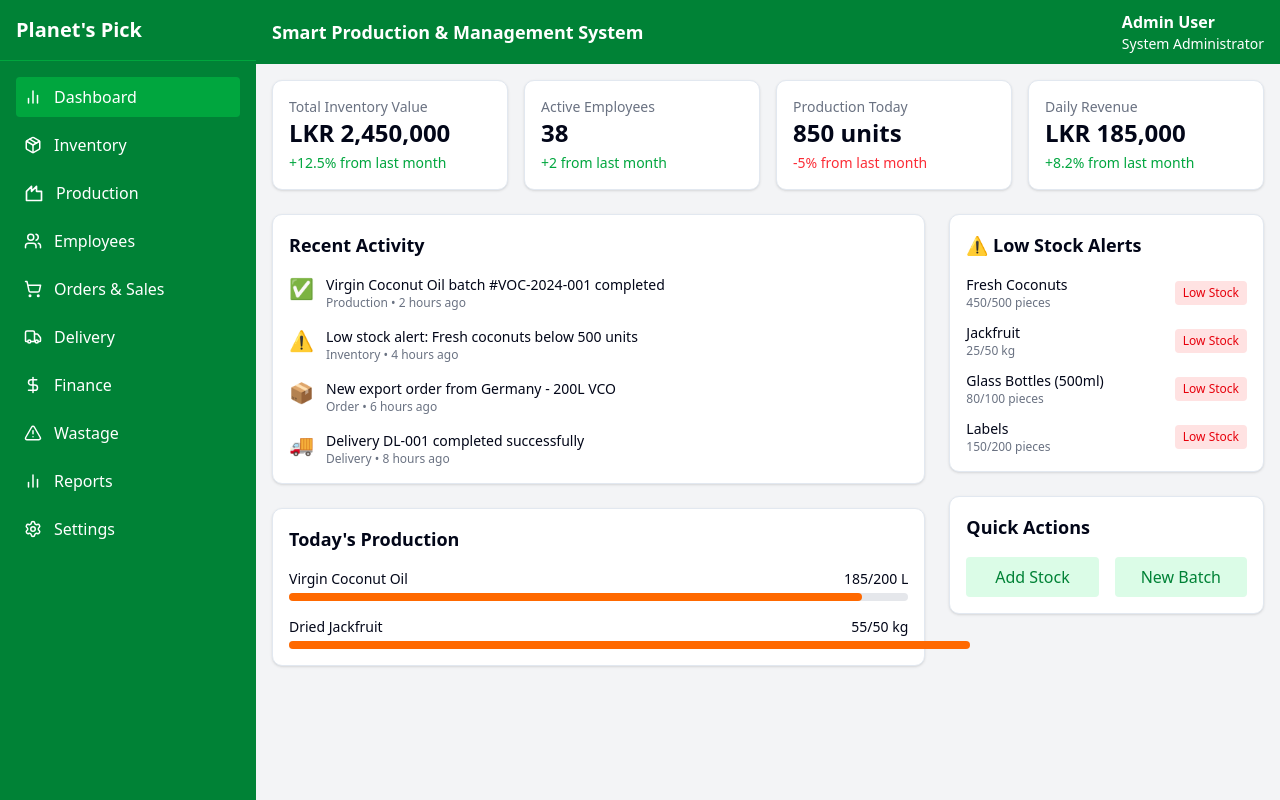
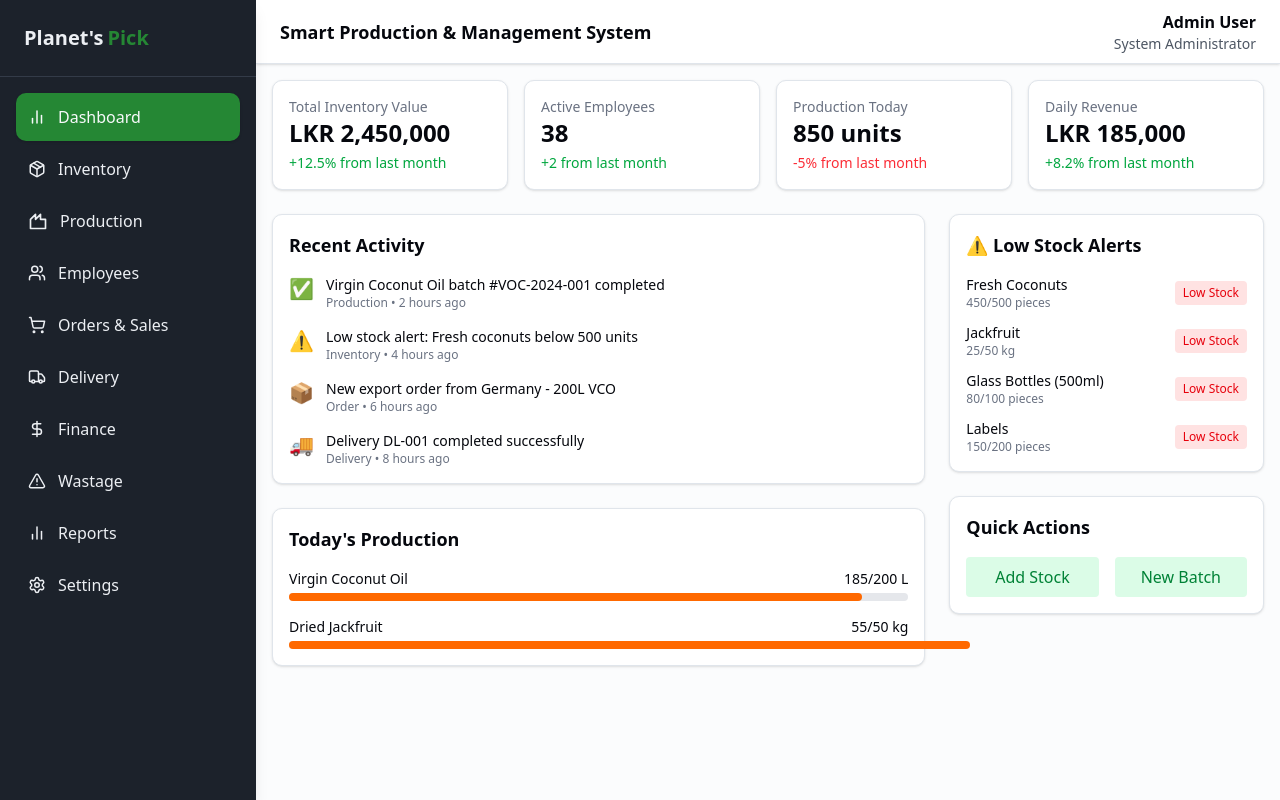
Before and after one commit to nadunwee/planets-pick-ERP, a React (Vite) app: page / in a window 1280 px wide. Built offline with nearby package versions, Linux system fonts and the light colour scheme.

Commit message:
Implement 60-30-10 color rule for improved navbar design
Co-authored-by: nadunwee <84174559+nadunwee@users.noreply.github.com>

```diff
--- a/src/App.tsx
+++ b/src/App.tsx
@@ -39,9 +39,9 @@ export default function App() {
   };
 
   return (
-    <div className="min-h-screen bg-gray-100 lg:flex">
+    <div className="min-h-screen bg-background lg:flex">
       <Sidebar currentPage={currentPage} onPageChange={setCurrentPage} />
-      <div className="flex-1">
+      <div className="flex-1 bg-background">
         {renderPage()}
       </div>
     </div>
--- a/src/components/Sidebar.tsx
+++ b/src/components/Sidebar.tsx
@@ -64,37 +64,46 @@ export function Sidebar({ currentPage, onPageChange }: SidebarProps) {
   return (
     <>
       {/* Mobile Toggle */}
-      <div className="lg:hidden p-4 flex justify-between items-center border-b w-100">
-        <h1 className="font-bold text-lg">Planet's Pick</h1>
-        <button onClick={() => setIsOpen(!isOpen)}>
-          {isOpen ? <X /> : <Menu />}
+      <div className="lg:hidden p-4 flex justify-between items-center border-b bg-card border-border">
+        <h1 className="font-bold text-lg text-foreground">Planet's Pick</h1>
+        <button
+          onClick={() => setIsOpen(!isOpen)}
+          className="text-foreground hover:text-accent transition-colors"
+        >
+          {isOpen ? <X size={20} /> : <Menu size={20} />}
         </button>
       </div>
 
       {/* Sidebar */}
       <aside
         className={cn(
-          "bg-green-700 text-white w-64 h-screen fixed lg:static top-0 left-0 transform transition-transform duration-300 z-50",
+          "bg-sidebar text-sidebar-foreground w-64 h-screen fixed lg:static top-0 left-0 transform transition-transform duration-300 z-50 shadow-lg",
           isOpen ? "translate-x-0" : "-translate-x-full lg:translate-x-0"
         )}
       >
-        <div className="p-4 font-bold text-xl border-b border-green-600">
-          Planet's Pick
+        <div className="p-6 font-bold text-xl border-b border-sidebar-border">
+          <span className="text-sidebar-foreground">Planet's</span>
+          <span className="text-accent ml-1">Pick</span>
         </div>
-        <nav className="p-4 space-y-2">
+        <nav className="p-4 space-y-1">
           {menuItems.map(({ name, icon: Icon }) => (
             <button
               key={name}
               onClick={() => handlePageChange(name)}
               className={cn(
-                "flex items-center gap-3 p-2 rounded transition w-full text-left",
+                "flex items-center gap-3 p-3 rounded-lg transition-all duration-200 w-full text-left group",
                 currentPage === name
-                  ? "bg-green-600 text-white"
-                  : "hover:bg-green-600"
+                  ? "bg-sidebar-primary text-sidebar-primary-foreground shadow-sm"
+                  : "text-sidebar-foreground hover:bg-sidebar-accent hover:text-sidebar-accent-foreground"
               )}
             >
-              <Icon size={18} />
-              {name}
+              <Icon size={18} className={cn(
+                "transition-colors duration-200",
+                currentPage === name
+                  ? "text-sidebar-primary-foreground"
+                  : "text-sidebar-foreground group-hover:text-accent"
+              )} />
+              <span className="font-medium">{name}</span>
             </button>
           ))}
         </nav>
--- a/src/index.css
+++ b/src/index.css
@@ -43,37 +43,46 @@
 
 :root {
   --radius: 0.625rem;
-  --background: oklch(1 0 0);
-  --foreground: oklch(0.129 0.042 264.695);
+
+  /* 60% - Dominant colors (neutral backgrounds) */
+  --background: oklch(0.99 0.002 247.858);
+  --foreground: oklch(0.13 0.015 258.338);
   --card: oklch(1 0 0);
-  --card-foreground: oklch(0.129 0.042 264.695);
+  --card-foreground: oklch(0.13 0.015 258.338);
   --popover: oklch(1 0 0);
-  --popover-foreground: oklch(0.129 0.042 264.695);
-  --primary: oklch(0.208 0.042 265.755);
-  --primary-foreground: oklch(0.984 0.003 247.858);
-  --secondary: oklch(0.968 0.007 247.896);
-  --secondary-foreground: oklch(0.208 0.042 265.755);
-  --muted: oklch(0.968 0.007 247.896);
-  --muted-foreground: oklch(0.554 0.046 257.417);
-  --accent: oklch(0.968 0.007 247.896);
-  --accent-foreground: oklch(0.208 0.042 265.755);
+  --popover-foreground: oklch(0.13 0.015 258.338);
+
+  /* 30% - Secondary colors (main UI elements) */
+  --primary: oklch(0.25 0.02 258.338);
+  --primary-foreground: oklch(0.98 0.003 247.858);
+  --secondary: oklch(0.96 0.006 258.338);
+  --secondary-foreground: oklch(0.25 0.02 258.338);
+  --muted: oklch(0.95 0.008 258.338);
+  --muted-foreground: oklch(0.45 0.025 258.338);
+
+  /* 10% - Accent colors (highlights and active states) */
+  --accent: oklch(0.55 0.15 145.5);
+  --accent-foreground: oklch(0.98 0.003 247.858);
+
   --destructive: oklch(0.577 0.245 27.325);
-  --border: oklch(0.929 0.013 255.508);
-  --input: oklch(0.929 0.013 255.508);
-  --ring: oklch(0.704 0.04 256.788);
+  --border: oklch(0.92 0.01 258.338);
+  --input: oklch(0.96 0.006 258.338);
+  --ring: oklch(0.55 0.15 145.5);
   --chart-1: oklch(0.646 0.222 41.116);
   --chart-2: oklch(0.6 0.118 184.704);
   --chart-3: oklch(0.398 0.07 227.392);
   --chart-4: oklch(0.828 0.189 84.429);
   --chart-5: oklch(0.769 0.188 70.08);
-  --sidebar: oklch(0.984 0.003 247.858);
-  --sidebar-foreground: oklch(0.129 0.042 264.695);
-  --sidebar-primary: oklch(0.208 0.042 265.755);
-  --sidebar-primary-foreground: oklch(0.984 0.003 247.858);
-  --sidebar-accent: oklch(0.968 0.007 247.896);
-  --sidebar-accent-foreground: oklch(0.208 0.042 265.755);
-  --sidebar-border: oklch(0.929 0.013 255.508);
-  --sidebar-ring: oklch(0.704 0.04 256.788);
+
+  /* Sidebar colors following 60-30-10 rule */
+  --sidebar: oklch(0.25 0.02 258.338);
+  --sidebar-foreground: oklch(0.95 0.006 258.338);
+  --sidebar-primary: oklch(0.55 0.15 145.5);
+  --sidebar-primary-foreground: oklch(0.98 0.003 247.858);
+  --sidebar-accent: oklch(0.35 0.025 258.338);
+  --sidebar-accent-foreground: oklch(0.95 0.006 258.338);
+  --sidebar-border: oklch(0.35 0.025 258.338);
+  --sidebar-ring: oklch(0.55 0.15 145.5);
 }
 
 .dark {
--- a/src/pages/Dashboard.tsx
+++ b/src/pages/Dashboard.tsx
@@ -7,13 +7,13 @@ import { RecentActivity } from "@/components/RecentActivity";
 export default function Dashboard() {
   return (
     <>
-      <header className="hidden lg:flex justify-between h-16 items-center bg-green-700 text-white p-4">
-        <h1 className="text-lg font-semibold">
+      <header className="hidden lg:flex justify-between h-16 items-center bg-card border-b border-border shadow-sm px-6">
+        <h1 className="text-lg font-semibold text-foreground">
           Smart Production & Management System
         </h1>
-        <div>
-          <span className="font-semibold">Admin User</span>
-          <p className="text-sm">System Administrator</p>
+        <div className="text-right">
+          <span className="font-semibold text-foreground">Admin User</span>
+          <p className="text-sm text-muted-foreground">System Administrator</p>
         </div>
       </header>
       <div className="p-4 space-y-6">
```
